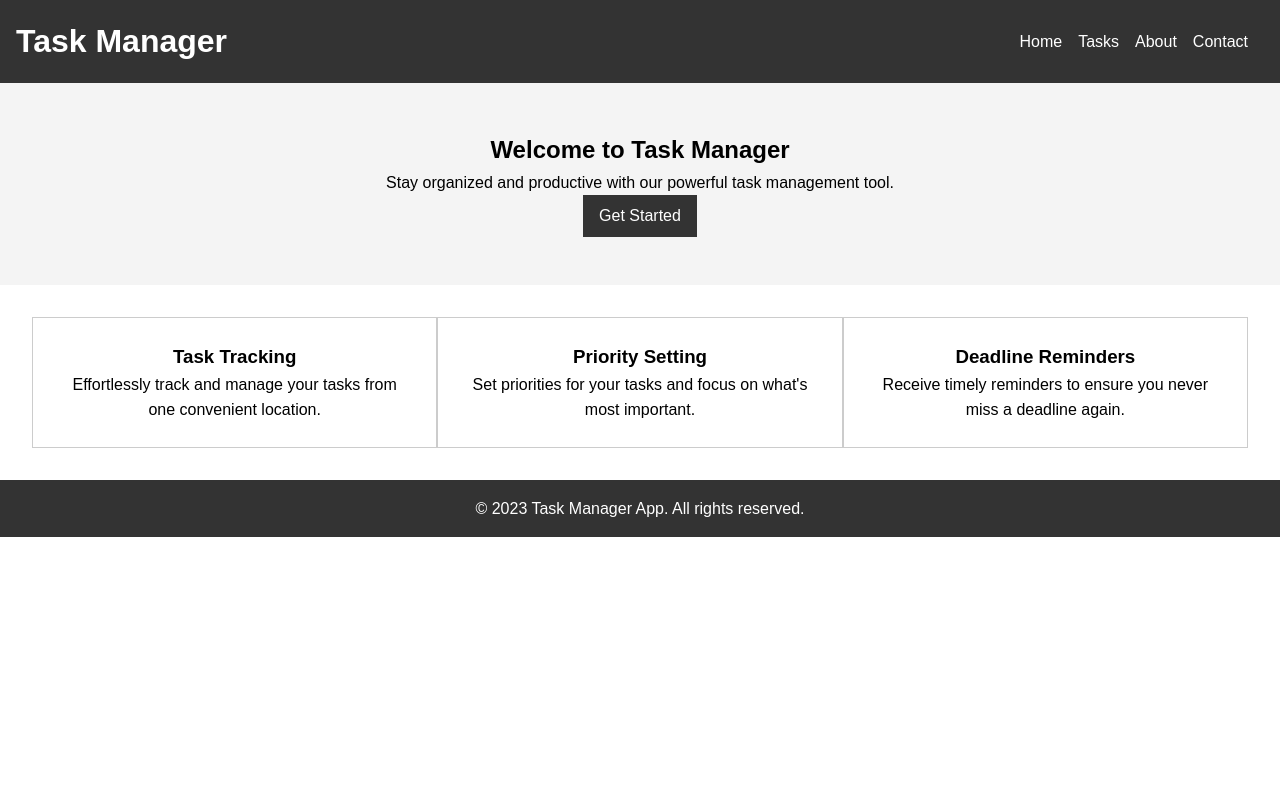
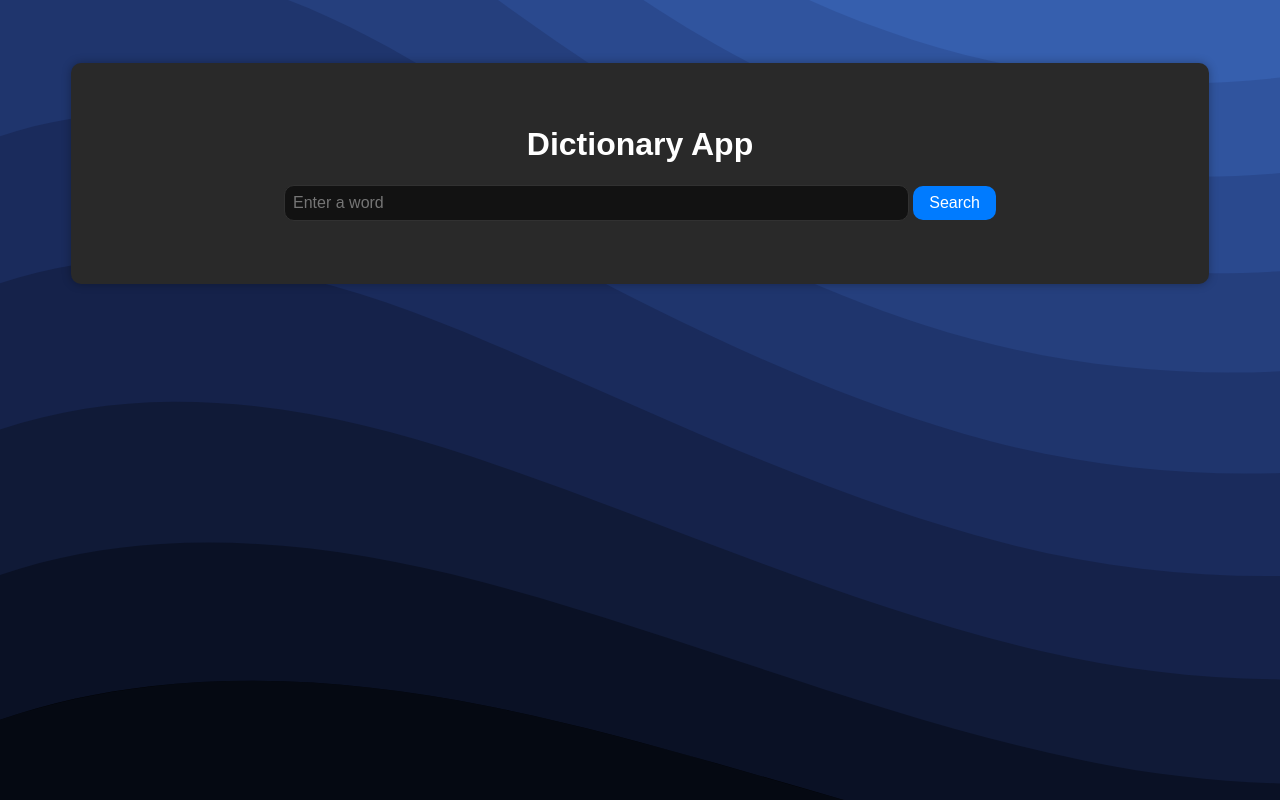
Before and after one commit to decentishDev/csc-template, a plain HTML site: page home/index.html in a window 1280 px wide. Drawn offline with Linux system fonts and the light colour scheme.

Commit message:
dictionary

```diff
--- a/home/index.html
+++ b/home/index.html
@@ -3,44 +3,16 @@
 <head>
     <meta charset="UTF-8">
     <meta name="viewport" content="width=device-width, initial-scale=1.0">
+    <title>Dictionary App</title>
     <link rel="stylesheet" href="styles.css">
-    <title>Task Manager App</title>
 </head>
 <body>
-    <header>
-        <h1>Task Manager</h1>
-        <nav>
-            <ul>
-                <li><a href="#">Home</a></li>
-                <li><a href="#">Tasks</a></li>
-                <li><a href="#">About</a></li>
-                <li><a href="#">Contact</a></li>
-            </ul>
-        </nav>
-    </header>
-    <main>
-        <section class="hero">
-            <h2>Welcome to Task Manager</h2>
-            <p>Stay organized and productive with our powerful task management tool.</p>
-            <a href="#" class="btn-primary">Get Started</a>
-        </section>
-        <section class="features">
-            <div class="feature">
-                <h3>Task Tracking</h3>
-                <p>Effortlessly track and manage your tasks from one convenient location.</p>
-            </div>
-            <div class="feature">
-                <h3>Priority Setting</h3>
-                <p>Set priorities for your tasks and focus on what's most important.</p>
-            </div>
-            <div class="feature">
-                <h3>Deadline Reminders</h3>
-                <p>Receive timely reminders to ensure you never miss a deadline again.</p>
-            </div>
-        </section>
-    </main>
-    <footer>
-        <p>&copy; 2023 Task Manager App. All rights reserved.</p>
-    </footer>
+    <div class="container">
+        <h1>Dictionary App</h1>
+        <input type="text" id="wordInput" placeholder="Enter a word">
+        <button id="searchBtn">Search</button>
+        <div id="result"></div>
+    </div>
+    <script src="script.js"></script>
 </body>
 </html>
--- a/home/script.js
+++ b/home/script.js
@@ -1,20 +1,60 @@
-document.addEventListener("DOMContentLoaded", function () {
-    const searchButton = document.getElementById("searchButton");
-    const locationInput = document.getElementById("locationInput");
-    const locationName = document.getElementById("locationName");
-    const temperature = document.getElementById("temperature");
-    const weatherCondition = document.getElementById("weatherCondition");
+const searchBtn = document.getElementById('searchBtn');
+const wordInput = document.getElementById('wordInput');
+const resultDiv = document.getElementById('result');
 
-    searchButton.addEventListener("click", function () {
-        // Simulating fetching weather data
-        const fakeWeatherData = {
-            location: "New York, USA",
-            temp: "25°C",
-            condition: "Sunny"
-        };
+searchBtn.addEventListener('click', async () => {
+    const word = wordInput.value;
+    if (word) {
+        try {
+            const response = await fetch(`https://api.dictionaryapi.dev/api/v2/entries/en/${word}`);
+            const data = await response.json();
+            displayResults(data);
+        } catch (error) {
+            console.error('Error fetching data:', error);
+            resultDiv.innerHTML = 'An error occurred. Please try again.';
+        }
+    } else {
+        resultDiv.innerHTML = 'Please enter a word to search.';
+    }
+});
 
-        locationName.textContent = fakeWeatherData.location;
-        temperature.textContent = fakeWeatherData.temp;
-        weatherCondition.textContent = fakeWeatherData.condition;
+function displayResults(data) {
+    resultDiv.innerHTML = '';
+
+    data.forEach(entry => {
+        const { word, meanings } = entry;
+
+        const entryDiv = document.createElement('div');
+        entryDiv.classList.add('entry');
+
+        const wordHeader = document.createElement('h2');
+        wordHeader.textContent = word;
+        entryDiv.appendChild(wordHeader);
+
+        meanings.forEach(meaning => {
+            const { partOfSpeech, definitions } = meaning;
+
+            const partOfSpeechPara = document.createElement('h3');
+            partOfSpeechPara.textContent = `Part of Speech: ${partOfSpeech}`;
+            entryDiv.appendChild(partOfSpeechPara);
+
+            definitions.forEach(definition => {
+                const { definition: def, example } = definition;
+
+                const defPara = document.createElement('p');
+                defPara.textContent = `Definition: ${def}`;
+                entryDiv.appendChild(defPara);
+
+                if (example) {
+                    const examplePara = document.createElement('p');
+                    examplePara.textContent = `Example: ${example}`;
+                    entryDiv.appendChild(examplePara);
+                }
+                const spacing = document.createElement('br');
+                entryDiv.appendChild(spacing);
+            });
+        });
+
+        resultDiv.appendChild(entryDiv);
     });
-});
+}
--- a/home/styles.css
+++ b/home/styles.css
@@ -1,75 +1,72 @@
-/* Reset some default styles */
-body, h1, h2, h3, p, ul, li {
-    margin: 0;
-    padding: 0;
+body {
+    font-family: Arial, sans-serif;
+    background-color: #292b2c;
+    color: #fff;
+    text-align: center;
+    /* background by SVGBackgrounds.com */
+    background-image: url("liquid-cheese.svg");
+    /* background-position: center; */
+    background-repeat: no-repeat;
+    background-size: cover;
+    /* min-height: 100vh;
+    flex-direction: column; */
+    background-attachment: fixed;
+}
+/*
+.content {
+    flex: 1;
+  }
+
+  .spacer {
+    flex-grow: 1;
+    background-color: transparent;
+  }
+  */
+
+.container {
+    /* max-width: 600px; */
+    margin: 5% 5%;
+    padding: 5% 5%;
+    background-color: #292929;
+    border-radius: 10px;
+    box-shadow: 0 0 10px rgba(0, 0, 0, 0.3);
+}
+h2{
+    text-align: left;
+}
+h1 {
+    margin-top: 0;
+}
+h3{
+    text-align: left;
+}
+p{
+    text-align: left;
+}
+input[type="text"] {
+
+    /* max-width: 1000px; */
+    max-width: 90%;
+    min-width: 60%;
+    padding: 8px;
+    font-size: 16px;
+    border: 1px solid #313131;
+    border-radius: 10px;
+    /* box-sizing: border-box; */
+    background-color: #121212;
+    color: #ffffff;
 }
 
-body {
-    font-family: Arial, sans-serif;
-    line-height: 1.6;
+button {
+    padding: 8px 16px;
+    font-size: 16px;
+    background-color: #007bff;
+    border: none;
+    color: #fff;
+    cursor: pointer;
+    border-radius: 10px;
 }
 
-header {
-    background-color: #333;
-    color: #fff;
-    padding: 1rem;
-    display: flex;
-    justify-content: space-between;
-    align-items: center;
+button:hover {
+    background-color: #0056b3;
 }
-
-nav ul {
-    list-style: none;
-    display: flex;
-}
-
-nav li {
-    margin-right: 1rem;
-}
-
-nav a {
-    text-decoration: none;
-    color: #fff;
-}
-
-.main {
-    max-width: 1200px;
-    margin: 0 auto;
-    padding: 2rem;
-}
-
-.hero {
-    text-align: center;
-    padding: 3rem;
-    background-color: #f4f4f4;
-}
-
-.btn-primary {
-    display: inline-block;
-    background-color: #333;
-    color: #fff;
-    padding: 0.5rem 1rem;
-    border: none;
-    cursor: pointer;
-    text-decoration: none;
-}
-
-.features {
-    display: flex;
-    justify-content: space-between;
-    padding: 2rem;
-}
-
-.feature {
-    flex: 1;
-    padding: 1.5rem;
-    border: 1px solid #ccc;
-    text-align: center;
-}
-
-footer {
-    background-color: #333;
-    color: #fff;
-    text-align: center;
-    padding: 1rem;
-}
```
Also changed, not shown: home/liquid-cheese.svg (added).
